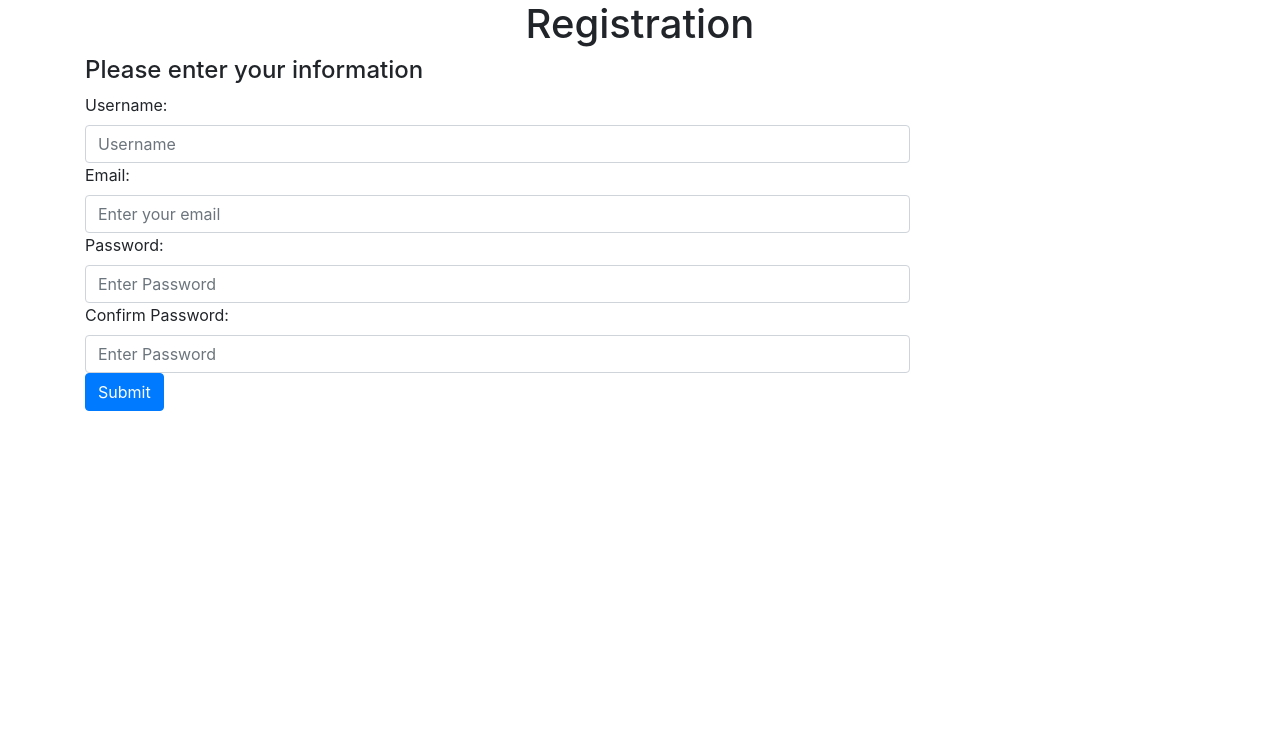
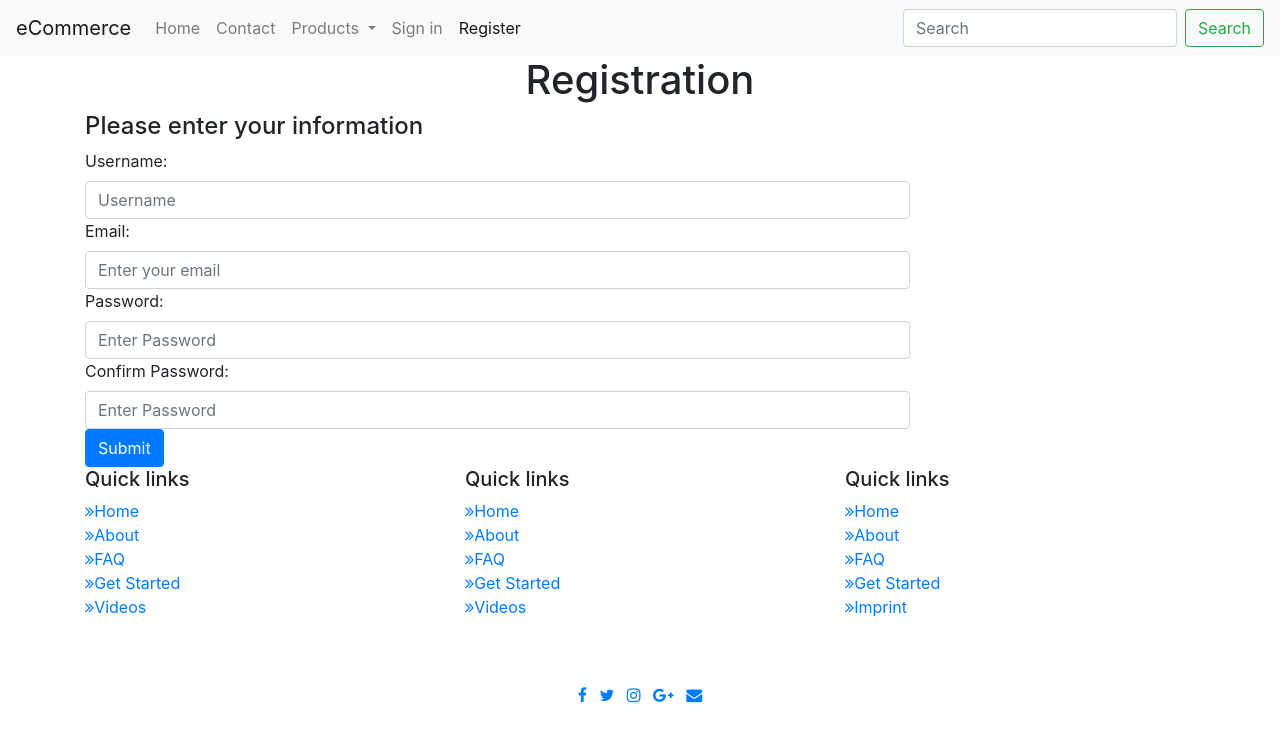
Before and after one commit to mohsinmdl/eCommerce, a Django app: page /register/ in a window 1280 px wide. Shown: the top 742 px of the page. Run offline with Django 3.2, Linux system fonts and the light colour scheme; some libraries are stand-ins or nearby versions.

Commit message:
038 Navbar
Sign in | Logout toggle

```diff
--- a/eCommerce/eCommerce/urls.py
+++ b/eCommerce/eCommerce/urls.py
@@ -29,11 +29,11 @@ from products.views import (ProductListView,
 
 app_name = 'products'
 urlpatterns = [
-    path('admin/', admin.site.urls),
-    path('', home_page),
-    path('login/', login_page),
-    path('register/', register_page),
-    path('contact/', contact_page),
+    path('admin/', admin.site.urls, name='admin'),
+    path('', home_page, name='home'),
+    path('login/', login_page, name='login'),
+    path('register/', register_page, name='register'),
+    path('contact/', contact_page, name='contact'),
     path('products/', include("products.urls"))
 ]
 
--- a/eCommerce/products/urls.py
+++ b/eCommerce/products/urls.py
@@ -12,7 +12,7 @@ from .views import (ProductListView,
 app_name = 'products'
 urlpatterns = [
 
-    path('', ProductListView.as_view()),
+    path('', ProductListView.as_view(), name='list'),
     re_path(r'^(?P<slug>[\w-]+)/$', ProductSlugDetailView.as_view(), name='detail'),
 
 ]
--- a/eCommerce/static-my-proj/css/myfile.css
+++ b/eCommerce/static-my-proj/css/myfile.css
@@ -7,3 +7,8 @@ h4{
 
     color: teal;
 }
+
+#footer{
+
+    margin-top: 200px;
+}
--- a/eCommerce/templates/auth/register.html
+++ b/eCommerce/templates/auth/register.html
@@ -1,17 +1,8 @@
-<!doctype html>
-<html lang="en">
-<head>
-    <!-- Required meta tags -->
-    <meta charset="utf-8">
-    <meta name="viewport" content="width=device-width, initial-scale=1, shrink-to-fit=no">
+{% extends "base.html" %}
+{% load static %}
 
-    <!-- Bootstrap CSS -->
-    <link rel="stylesheet" href="https://stackpath.bootstrapcdn.com/bootstrap/4.1.3/css/bootstrap.min.css"
-          integrity="sha384-MCw98/SFnGE8fJT3GXwEOngsV7Zt27NXFoaoApmYm81iuXoPkFOJwJ8ERdknLPMO" crossorigin="anonymous">
+{% block content %}
 
-    <title>{{ title }}</title>
-</head>
-<body>
     <div class="container">
         <h1 class="text-center">{{ title }}</h1>
         <h4>{{ discription }}</h4>
@@ -24,18 +15,4 @@
             </form>
         </div>
     </div>
-
-
-<!-- Optional JavaScript -->
-<!-- jQuery first, then Popper.js, then Bootstrap JS -->
-<script src="https://code.jquery.com/jquery-3.3.1.slim.min.js"
-        integrity="sha384-q8i/X+965DzO0rT7abK41JStQIAqVgRVzpbzo5smXKp4YfRvH+8abtTE1Pi6jizo"
-        crossorigin="anonymous"></script>
-<script src="https://cdnjs.cloudflare.com/ajax/libs/popper.js/1.14.3/umd/popper.min.js"
-        integrity="sha384-ZMP7rVo3mIykV+2+9J3UJ46jBk0WLaUAdn689aCwoqbBJiSnjAK/l8WvCWPIPm49"
-        crossorigin="anonymous"></script>
-<script src="https://stackpath.bootstrapcdn.com/bootstrap/4.1.3/js/bootstrap.min.js"
-        integrity="sha384-ChfqqxuZUCnJSK3+MXmPNIyE6ZbWh2IMqE241rYiqJxyMiZ6OW/JmZQ5stwEULTy"
-        crossorigin="anonymous"></script>
-</body>
-</html>
+{% endblock %}
--- a/eCommerce/templates/base.html
+++ b/eCommerce/templates/base.html
@@ -7,6 +7,7 @@
     <!-- Required meta tags -->
     <meta charset="utf-8">
     <meta name="viewport" content="width=device-width, initial-scale=1, shrink-to-fit=no">
+    <link href="//maxcdn.bootstrapcdn.com/font-awesome/4.2.0/css/font-awesome.min.css" rel="stylesheet">
     {% include "base/css.html" %}
     {% block base_head %}{% endblock %}
 
@@ -19,5 +20,7 @@
 
 
 {% include "base/js.html" %}
+{% include "base/footer.html" %}
+
 </body>
 </html>
--- a/eCommerce/templates/base/css.html
+++ b/eCommerce/templates/base/css.html
@@ -1,4 +1,3 @@
 {% load static %}
 <!-- Bootstrap CSS -->
-<link rel="stylesheet" href="https://stackpath.bootstrapcdn.com/bootstrap/4.1.3/css/bootstrap.min.css"
-      integrity="sha384-MCw98/SFnGE8fJT3GXwEOngsV7Zt27NXFoaoApmYm81iuXoPkFOJwJ8ERdknLPMO" crossorigin="anonymous">
+<link href="//maxcdn.bootstrapcdn.com/bootstrap/4.0.0/css/bootstrap.min.css" rel="stylesheet" id="bootstrap-css">
--- /dev/null
+++ b/eCommerce/templates/base/footer.html
@@ -0,0 +1,51 @@
+<!-- Footer -->
+	<section id="footer">
+		<div class="container">
+			<div class="row text-center text-xs-center text-sm-left text-md-left">
+				<div class="col-xs-12 col-sm-4 col-md-4">
+					<h5>Quick links</h5>
+					<ul class="list-unstyled quick-links">
+						<li><a href="javascript:void();"><i class="fa fa-angle-double-right"></i>Home</a></li>
+						<li><a href="javascript:void();"><i class="fa fa-angle-double-right"></i>About</a></li>
+						<li><a href="javascript:void();"><i class="fa fa-angle-double-right"></i>FAQ</a></li>
+						<li><a href="javascript:void();"><i class="fa fa-angle-double-right"></i>Get Started</a></li>
+						<li><a href="javascript:void();"><i class="fa fa-angle-double-right"></i>Videos</a></li>
+					</ul>
+				</div>
+				<div class="col-xs-12 col-sm-4 col-md-4">
+					<h5>Quick links</h5>
+					<ul class="list-unstyled quick-links">
+						<li><a href="javascript:void();"><i class="fa fa-angle-double-right"></i>Home</a></li>
+						<li><a href="javascript:void();"><i class="fa fa-angle-double-right"></i>About</a></li>
+						<li><a href="javascript:void();"><i class="fa fa-angle-double-right"></i>FAQ</a></li>
+						<li><a href="javascript:void();"><i class="fa fa-angle-double-right"></i>Get Started</a></li>
+						<li><a href="javascript:void();"><i class="fa fa-angle-double-right"></i>Videos</a></li>
+					</ul>
+				</div>
+				<div class="col-xs-12 col-sm-4 col-md-4">
+					<h5>Quick links</h5>
+					<ul class="list-unstyled quick-links">
+						<li><a href="javascript:void();"><i class="fa fa-angle-double-right"></i>Home</a></li>
+						<li><a href="javascript:void();"><i class="fa fa-angle-double-right"></i>About</a></li>
+						<li><a href="javascript:void();"><i class="fa fa-angle-double-right"></i>FAQ</a></li>
+						<li><a href="javascript:void();"><i class="fa fa-angle-double-right"></i>Get Started</a></li>
+						<li><a href="https://wwwe.sunlimetech.com" title="Design and developed by"><i class="fa fa-angle-double-right"></i>Imprint</a></li>
+					</ul>
+				</div>
+			</div>
+			<div class="row">
+				<div class="col-xs-12 col-sm-12 col-md-12 mt-2 mt-sm-5">
+					<ul class="list-unstyled list-inline social text-center">
+						<li class="list-inline-item"><a href="javascript:void();"><i class="fa fa-facebook"></i></a></li>
+						<li class="list-inline-item"><a href="javascript:void();"><i class="fa fa-twitter"></i></a></li>
+						<li class="list-inline-item"><a href="javascript:void();"><i class="fa fa-instagram"></i></a></li>
+						<li class="list-inline-item"><a href="javascript:void();"><i class="fa fa-google-plus"></i></a></li>
+						<li class="list-inline-item"><a href="javascript:void();" target="_blank"><i class="fa fa-envelope"></i></a></li>
+					</ul>
+				</div>
+				</hr>
+			</div>
+
+		</div>
+	</section>
+	<!-- ./Footer -->
--- a/eCommerce/templates/base/nav.html
+++ b/eCommerce/templates/base/nav.html
@@ -1,3 +1,62 @@
+{#Taking arguments from include command#}
+{% url 'home' as home_url %}
+{% url 'contact' as contact_url %}
+{% url 'login' as login_url %}
+{% url 'products:list' as product_list_url %}
+{% url 'register' as register_url %}
 
-{#Taking arguments from include command#}
-<h3>{{ brand_name }}</h3>
+<nav class="navbar navbar-expand-lg navbar-light bg-light">
+    <a class="navbar-brand" href="{% url 'home' %}">
+        {% if     brand_name %}
+            {{ brand_name }}
+        {% else %}
+            MDL
+        {% endif %}
+
+    </a>
+    <button class="navbar-toggler" type="button" data-toggle="collapse" data-target="#navbarSupportedContent"
+            aria-controls="navbarSupportedContent" aria-expanded="false" aria-label="Toggle navigation">
+        <span class="navbar-toggler-icon"></span>
+    </button>
+
+    <div class="collapse navbar-collapse" id="navbarSupportedContent">
+        <ul class="navbar-nav mr-auto">
+            <li class="nav-item {% if request.path == home_url %}active{% endif %}">
+                <a class="nav-link" href={{ home_url }}>Home <span class="sr-only">(current)</span></a>
+            </li>
+            <li class="nav-item {% if request.path == contact_url %}active{% endif %}">
+                <a class="nav-link" href="{{ contact_url }}">Contact</a>
+            </li>
+            <li class="nav-item dropdown">
+                <a class="nav-link dropdown-toggle" href="" id="navbarDropdown" role="button" data-toggle="dropdown"
+                   aria-haspopup="true" aria-expanded="false">
+                    Products
+                </a>
+                <div class="dropdown-menu" aria-labelledby="navbarDropdown">
+                    <a class="dropdown-item" href="{{ product_list_url }}">New Products</a>
+                    <a class="dropdown-item" href="#">Featured products</a>
+                    <div class="dropdown-divider"></div>
+                    <a class="dropdown-item" href="#">Diable</a>
+                </div>
+            </li>
+            {% if request.user.is_authenticated %}
+                <li class="nav-item {% if request.path == login_url %}active{% endif %}">
+                    <a class="nav-link " href="{{ login_url }}">Log out</a>
+                </li>
+            {% else %}
+                <li class="nav-item {% if request.path == login_url %}active{% endif %}">
+                    <a class="nav-link " href="{{ login_url }}">Sign in</a>
+                </li>
+            {% endif %}
+
+
+            <li class="nav-item {% if request.path == register_url %}active{% endif %}">
+                <a class="nav-link " href="{{ register_url }}">Register</a>
+            </li>
+        </ul>
+        <form class="form-inline my-2 my-lg-0">
+            <input class="form-control mr-sm-2" type="search" placeholder="Search" aria-label="Search">
+            <button class="btn btn-outline-success my-2 my-sm-0" type="submit">Search</button>
+        </form>
+    </div>
+</nav>
```
Also changed, not shown: eCommerce/templates/auth/login.html (+4 -28 lines), eCommerce/db.sqlite3. Lines whose indentation alone changed are shown as unchanged.
